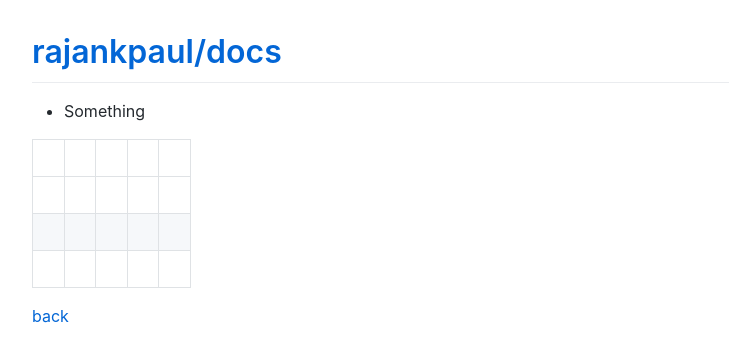
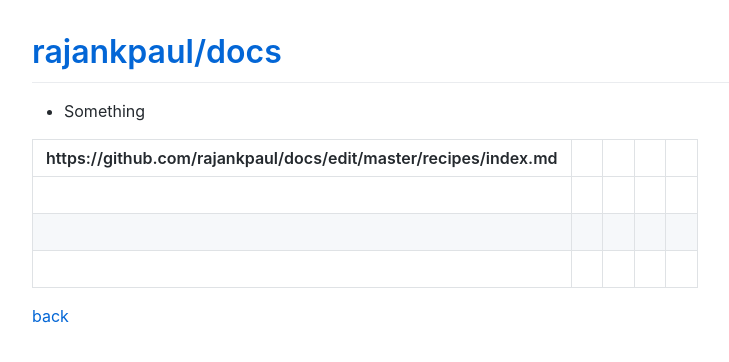
Before and after one commit to rajankpaul/docs, a Jekyll site: the page built from recipes/index.md, in a window 1280 px wide. Shown: the top 362 px of the page, without its empty margins (118-847 px from the left). Built offline with Jekyll 4.4.1, drawn with Linux system fonts in a browser that asks for light colours; comment, search, counter and statistics services are not loaded; part of the change alters nothing that is shown.

Commit message:
Update index.md

```diff
--- a/recipes/index.md
+++ b/recipes/index.md
@@ -5,7 +5,7 @@ title: Recipes
 
 *   Something
 
-|   |   |   |   |   |
+| https://github.com/rajankpaul/docs/edit/master/recipes/index.md |   |   |   |   |
 |---|---|---|---|---|
 |   |   |   |   |   |
 |   |   |   |   |   |
```
